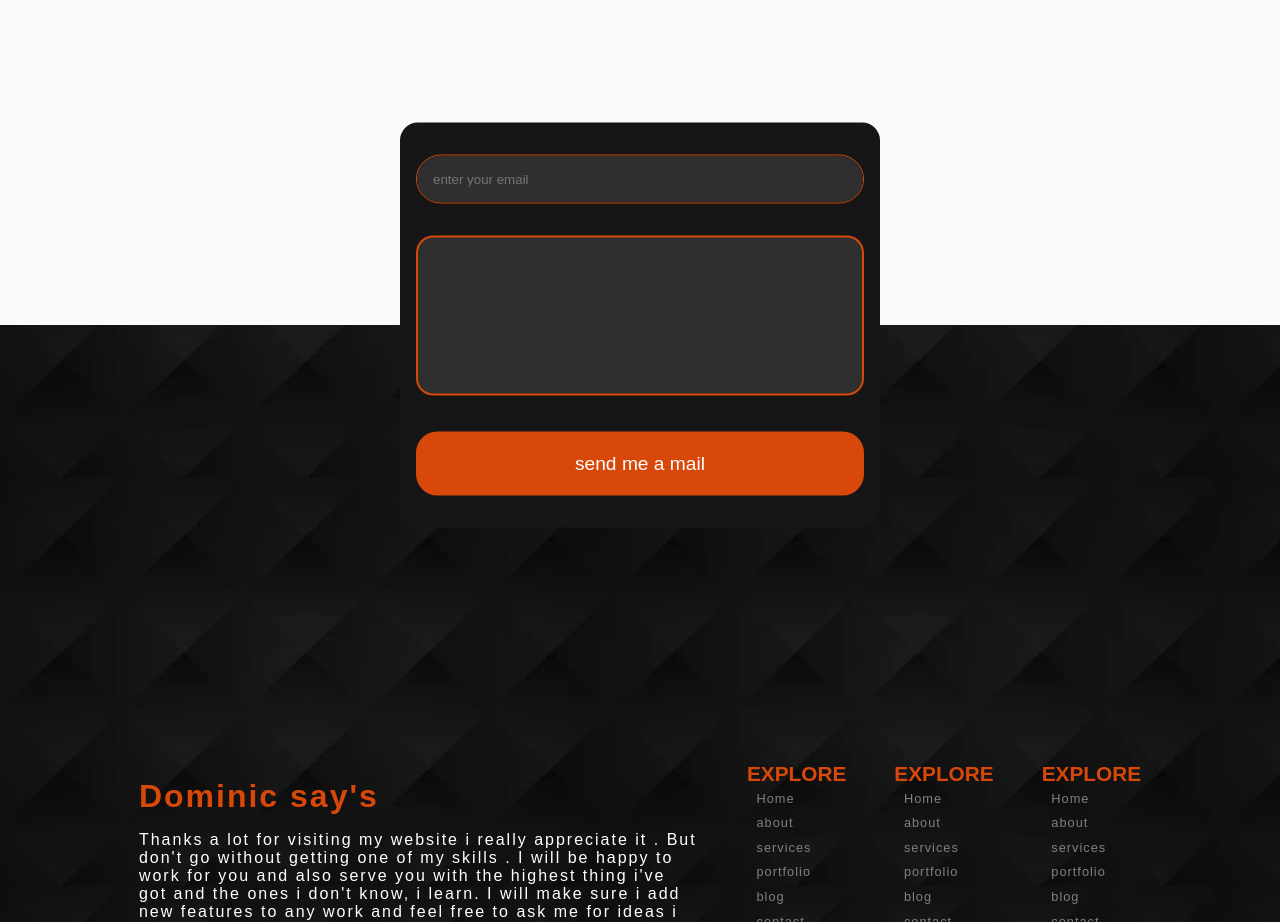
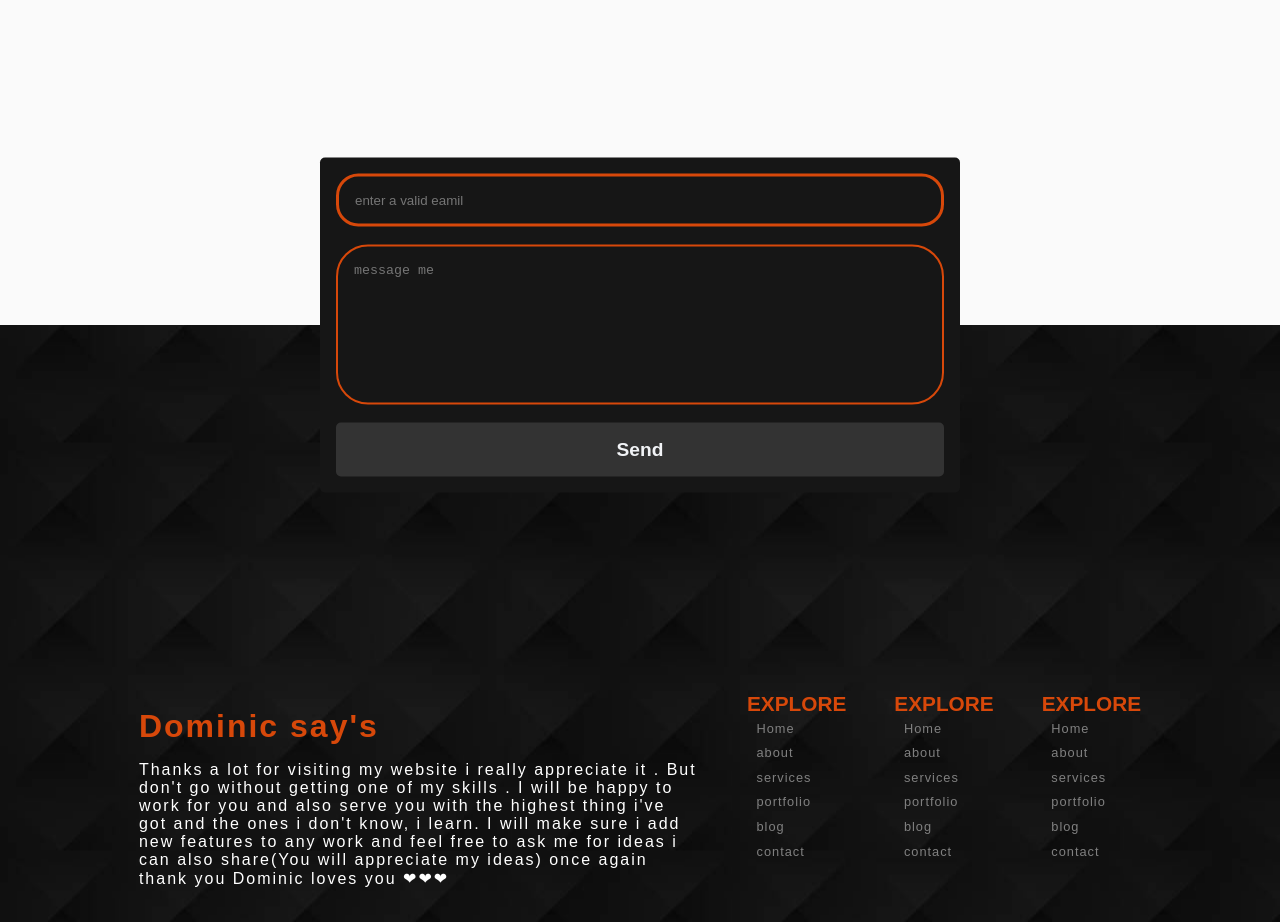
Before and after one commit to Dominichigozie2/myreal, a plain HTML site: page index.html in a window 1280 px wide. Shown: the part 6377-7299 px from the top of the page. Drawn offline with Linux system fonts and the light colour scheme.

Commit message:
third commit
made a form validation
without javascript

```diff
--- a/css/style.css
+++ b/css/style.css
@@ -1,7 +1,6 @@
 *{
     padding: 0;
     margin: 0;
-    outline: 0;
     box-sizing: border-box;
 }
 :root{
@@ -13,6 +12,10 @@
     --bg-clr: #f1f3f6;
     --clr: #fff;
     --dark-clr:#000;
+    --valid:lime;
+    --focus:red;
+    --invalid:red;
+    --blur: #d7480a;
 }
 body{
     font-family: sans-serif;
@@ -908,62 +911,91 @@ box-shadow: 0 3px 5px #000;
     flex-flow: column;
     align-items: center;
 }
-.message{
-    z-index: 1;
-    width: 30rem;
-    transform: translateY(-50%);
-}
 .hide{
     opacity: 0;
 }
-.input-field{
+
+form{
+    background:var(--bg4);
+    display: flex;
+    padding: 1rem;
+    flex-direction: column;
+    width: 40rem;
+    border-radius: 5px;
+    transform: translateY(-50%);
+}
+.form input{
+    padding: 1rem;
+    border: 3px solid var(--color,var(--blur));
+    border-radius: 3ch;
     width: 100%;
-    display: flex;
-    border-radius: 2ch;
-    flex-direction: column;
-    gap: 2rem;
+    color: var(--bg-clr);
     background: var(--bg4);
-    padding: 2rem 1rem;
 }
-.field{
-    min-width: 10rem;
-    background-color: black;
-    border: 1px solid var(--bg2);
-    border-radius: 3ch;
-    overflow: hidden;
+
+
+.form-group:has(:invalid){
+    --color: var(--invalid);
 }
- .field input {
+.form-group:has(:invalid:not(:focus)){
+    animation:shake 650ms ease-in;
+}
+
+.form-group:has(:focus){
+    --color:var(--focus)
+}
+input:focus{
+    outline-offset: 5px;
+}
+.form-group:has(:valid){
+    --color: var(--valid);
+}
+.form-group:has(:placeholder-shown){
+    --color:var(--blur);
+}
+
+.form-group:has(:placeholder-shown:not(:focus)){
+    animation: none;
+}
+form:valid .contact-btn{
+    background: var(--bg2);
+}
+
+.form-group{
+    width: 100%;
+}
+.form textarea{
+    height: 10rem;
+    resize: none;
     padding: 1rem;
-    color: gray;
-    width: 100%;
-    background: var(--bg5);
+    border-radius: 4ch;
+    outline: none;
+    background: var(--bg4);
+    color: var(--bg-clr);
+    border: 2px solid var(--bg2);
+}
+@keyframes shake{
+    0%,100%{
+        transform: translateX(0);
+    }
+    20%,40%,60%,80%{
+        transform: translateX(-2%);
+    }
+    10%,39%,50%,70%,90%{
+        transform: translateX(2%);
+    }
+}
+.contact-btn{
+    cursor: pointer;
+    padding: 1rem;
+    border-radius: 5px;
     border: none;
     outline: none;
- }
- .text-area{
-    width: 100%;
- }
- .text-area textarea{
-    width: 100%;
-    padding: 1rem;
-    resize: none;
-    background: var(--bg5);
-    border-radius: 2ch;
-    outline: none;
-    border: 2px solid var(--bg2);
-    font-size: .9rem;
-    height: 10rem;
- }
- .contact-btn{
-    width: auto;
-    height: 4rem;
-    text-align: center;
-    border-radius: 2ch;
-    border: none;
+    background: #333;
+    color: var(--bg-clr);
+    font-weight: bolder;
     font-size: 1.2rem;
-    background: var(--bg2);
-    color: var(--clr);
- }
+}
 .footer{
     display: flex;
     color: var(--clr);
@@ -1178,9 +1210,6 @@ transition: all 1700ms ease-in-out;
     .serve{
         margin: 2rem auto;
     }
-    .message{
-        width: 100%;
-    }
     .media-btn{
         width: 20px;
         width: 20px;
@@ -1213,7 +1242,12 @@ transition: all 1700ms ease-in-out;
         text-align: center;
         transform: translate(-50%,-50%);
     }
-
+    .message{
+        width: 100%;
+    }
+   .form{
+    width: 100%;
+   }
 }
 
 
--- a/index.html
+++ b/index.html
@@ -65,7 +65,8 @@
         <div class="display-container">
             <div class="span1 first">
                 <h4>Let Me Know What You Need</h4>
-                <p>I am willing and eble to help you out in any of the listed business, i dont only design things for looks only, but also i make such it solves the users needs.
+                <p>I am willing and eble to help you out in any of the listed business, i dont only design things for
+                    looks only, but also i make such it solves the users needs.
                 <main style="color: rgb(255, 68, 0);">.let's deal</main>
                 </p>
             </div>
@@ -173,19 +174,23 @@
             <div class="serve">
                 <h1>digital product</h1>
                 <i class="fa fa-line-chart icon"></i>
-                <p>These are e-goods ore degital goods that exist in deital form, make me your plug to put your goods in the internet</p>
+                <p>These are e-goods ore degital goods that exist in deital form, make me your plug to put your goods in
+                    the internet</p>
             </div>
             <div class="serve">
                 <h1>online marketing</h1>
                 <i class="fa fa-area-chart icon"></i>
-                <p>Your Goods can also be advertised online by me,i am the perfect person to do that and if yoy don't use me now,hmm
+                <p>Your Goods can also be advertised online by me,i am the perfect person to do that and if yoy don't
+                    use me now,hmm
                     you will miss the opportunities am suppose to get you. use me now😋
                 </p>
             </div>
             <div class="serve">
                 <h1>graphic design</h1>
                 <i class="fa fa-pencil-ruler icon"></i>
-                <p>Create your logos,banners, NFT,and any possible design, am already here for that,i can give your business a look that will get your business attracting, why not give me a try and also thank me later😉</p>
+                <p>Create your logos,banners, NFT,and any possible design, am already here for that,i can give your
+                    business a look that will get your business attracting, why not give me a try and also thank me
+                    later😉</p>
             </div>
             <div class="serve">
                 <h1>application devlopment</h1>
@@ -196,12 +201,14 @@
             <div class="serve">
                 <h1>web devlopment</h1>
                 <i class="fab fa-html5 icon"></i>
-                <p>A website makes work easy for people. But, i make work easier for clients tap the opportunities now and get the best there is, trust me, i am the best there is</p>
+                <p>A website makes work easy for people. But, i make work easier for clients tap the opportunities now
+                    and get the best there is, trust me, i am the best there is</p>
             </div>
             <div class="serve">
                 <h1>ux/ui design</h1>
                 <i class="fa fa-users-viewfinder icon"></i>
-                <p>Design a user interface that reaches the consumers need , that's my primary work Just mention the name and leave the structure for me . Let's talk now</p>
+                <p>Design a user interface that reaches the consumers need , that's my primary work Just mention the
+                    name and leave the structure for me . Let's talk now</p>
             </div>
         </div>
     </section>
@@ -351,7 +358,8 @@
             </div>
             <div class="testimonial-pic">
                 <img src="./img/me.jpg" class="user-pic" onclick="showReview()">
-                <img src="./img/charismatic-cheerful-attractive-african-american-woman-curly-haircut-wearing-shirt-holding-hands-pockets-confident-outgoing-smiling-talking-pleasant-conversation-feeling-self-assured-relaxed.jpg" class="user-pic active-pic" onclick="showReview()">
+                <img src="./img/charismatic-cheerful-attractive-african-american-woman-curly-haircut-wearing-shirt-holding-hands-pockets-confident-outgoing-smiling-talking-pleasant-conversation-feeling-self-assured-relaxed.jpg"
+                    class="user-pic active-pic" onclick="showReview()">
                 <img src="./img/laptop.jpg" class="user-pic" onclick="showReview()">
                 <img src="./img/portrait-smiling-young-man-eyewear.jpg" class="user-pic" onclick="showReview()">
                 <img src="./img/man-g715c270b8_640.jpg" class="user-pic" onclick="showReview()">
@@ -400,23 +408,25 @@
     <section class="contact" id="contact">
         <div class="contact-bg">
             <div class="message">
-                <div class="input-field">
-                    <div class="field">
-                        <input type="email"pattern="[A-Za-z1-3com[.]]"placeholder="enter your email" required>
+            <form class="form">
+                <div class="form-group">
+                <input type="email" name="email" pattern="[A-Za-z0-9._+-]+@[A-Za-z0-9 -]+\.[a-z]{2,4}" placeholder="enter a valid eamil" required/>
                 </div>
-                    <div class="text-area">
-                        <textarea name="textarea" placeholder="message me">
-                        </textarea>
+                <br>
+                <textarea name="textarea" placeholder="message me" required></textarea>
+                <br>
+                <button class="contact-btn" type="submit">Send</button>
+             </form>
             </div>
-                    <button class="contact-btn" type="submit">send me a mail</button>
-                </div>
-            </div>
+
             <div class="footer">
                 <div class="contact-img">
                     <h1>Dominic say's</h1>
                     <p>Thanks a lot for visiting my website i really appreciate it .
-                        But don't go without getting one of my skills . I will be happy to work for you and also serve you with the highest thing i've got and the ones i don't know, i learn.
-                    I will make sure i add new features to any work and feel free to ask me for ideas i can also share(You will appreciate my ideas)
+                        But don't go without getting one of my skills . I will be happy to work for you and also serve
+                        you with the highest thing i've got and the ones i don't know, i learn.
+                        I will make sure i add new features to any work and feel free to ask me for ideas i can also
+                        share(You will appreciate my ideas)
                         once again thank you
                         Dominic loves you ❤❤❤</p>
                 </div>
```
Lines whose indentation alone changed are shown as unchanged.
